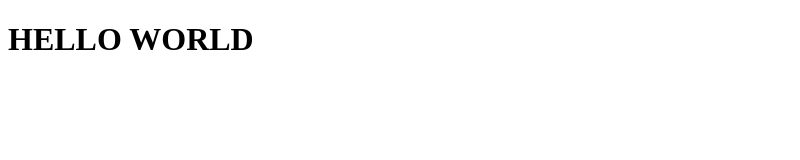
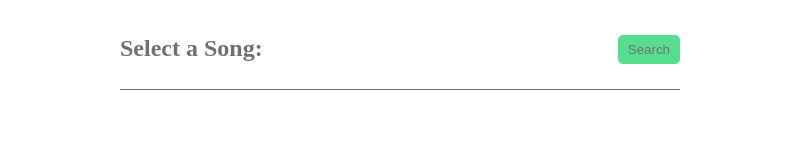
Before and after one commit to ConnorJWalker/Project, an Electron app: page src/ui/views/fileSelector.html in a window 800 px wide. Drawn offline with Linux system fonts and the light colour scheme.

Commit message:
added file selector styles

```diff
--- /dev/null
+++ b/src/ui/styles/base.css
@@ -0,0 +1,23 @@
+:root {
+    --background-colour: #56DD8F;
+    --font-colour: #707070;
+}
+
+* {
+    margin: 0;
+    padding: 0;
+    color: var(--font-colour);
+    outline: none;
+    border: none;
+}
+
+html, body {
+    width: 100%;
+}
+
+.btn-coloured {
+    background-color: var(--background-colour);
+    border-radius: 5px;
+    padding: 7px 10px;
+    cursor: pointer;
+}
--- /dev/null
+++ b/src/ui/styles/fileSelector.css
@@ -0,0 +1,15 @@
+section {
+    width: 70%;
+    display: flex;
+    margin: 25px auto 0;
+    padding: 10px 0 25px;
+    border-bottom: 1px var(--font-colour) solid;
+}
+
+section div {
+    width: 50%;
+}
+
+.filepath-selector {
+    text-align: right;
+}
--- a/src/ui/views/fileSelector.html
+++ b/src/ui/views/fileSelector.html
@@ -4,9 +4,19 @@
     <meta charset="UTF-8">
     <meta http-equiv="X-UA-Compatible" content="IE=edge">
     <meta name="viewport" content="width=device-width, initial-scale=1.0">
+    <link rel="stylesheet" href="../styles/base.css">
+    <link rel="stylesheet" href="../styles/fileSelector.css">
     <title>Project - Select Guitar Pro File</title>
 </head>
 <body>
-    <h1>HELLO WORLD</h1>
+    <section>
+        <div>
+            <h1>Select a Song:</h1>
+        </div>
+        <div class="filepath-selector">
+            <p id="filepath-lbl"></p>
+            <button id="search-btn" class="btn-coloured">Search</button>
+        </div>
+    </section>
 </body>
 </html>
```
